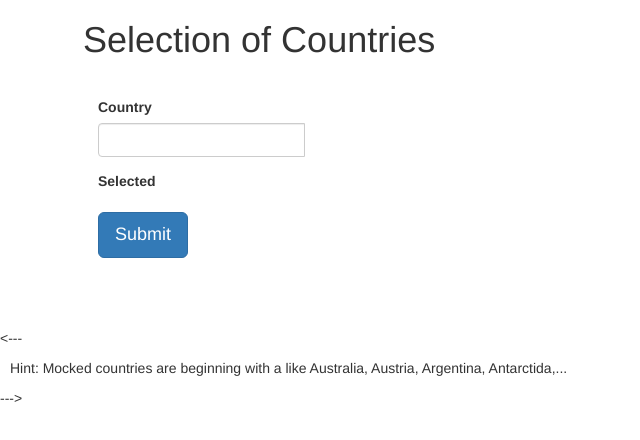
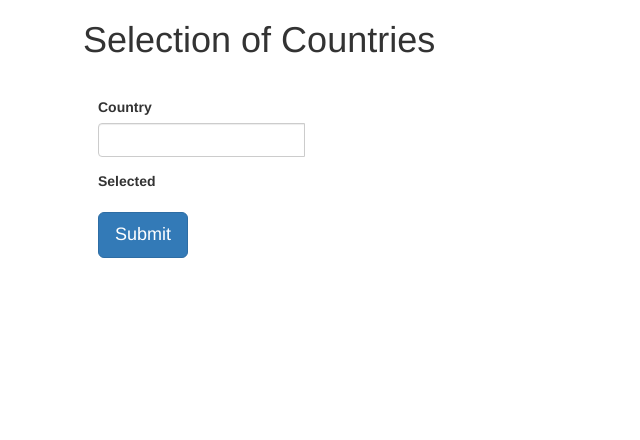
Before and after one commit to berc/country-select, a website: page docs/index.html in a window 1280 px wide. Shown: the whole page, without its empty margins (0-640 px from the left). Drawn offline with Linux system fonts and the light colour scheme.

Commit message:
Update index.html

```diff
--- a/docs/index.html
+++ b/docs/index.html
@@ -16,6 +16,6 @@
     <app>
       Loading...
     </app>
- <---   <footer style="margin: 1rem">Hint: Mocked countries are beginning with a like Australia, Austria, Argentina, Antarctida,...</footer> --->
+ <!---   <footer style="margin: 1rem">Hint: Mocked countries are beginning with a like Australia, Austria, Argentina, Antarctida,...</footer> --->
   <script src="/country-select/vendor.bundle.js?ed5c1ebcd4eb288036f1"></script><script src="/country-select/app.bundle.js?ed5c1ebcd4eb288036f1"></script></body>
 </html>
```
